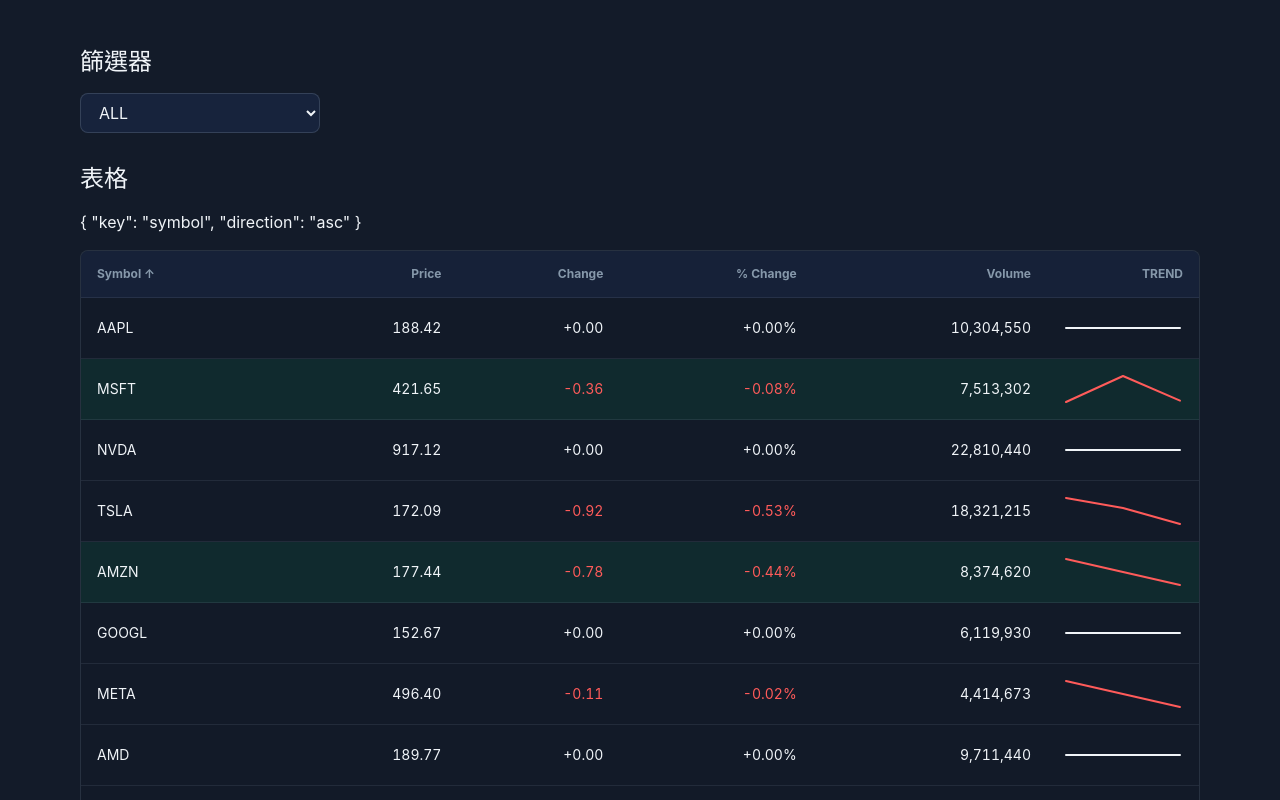
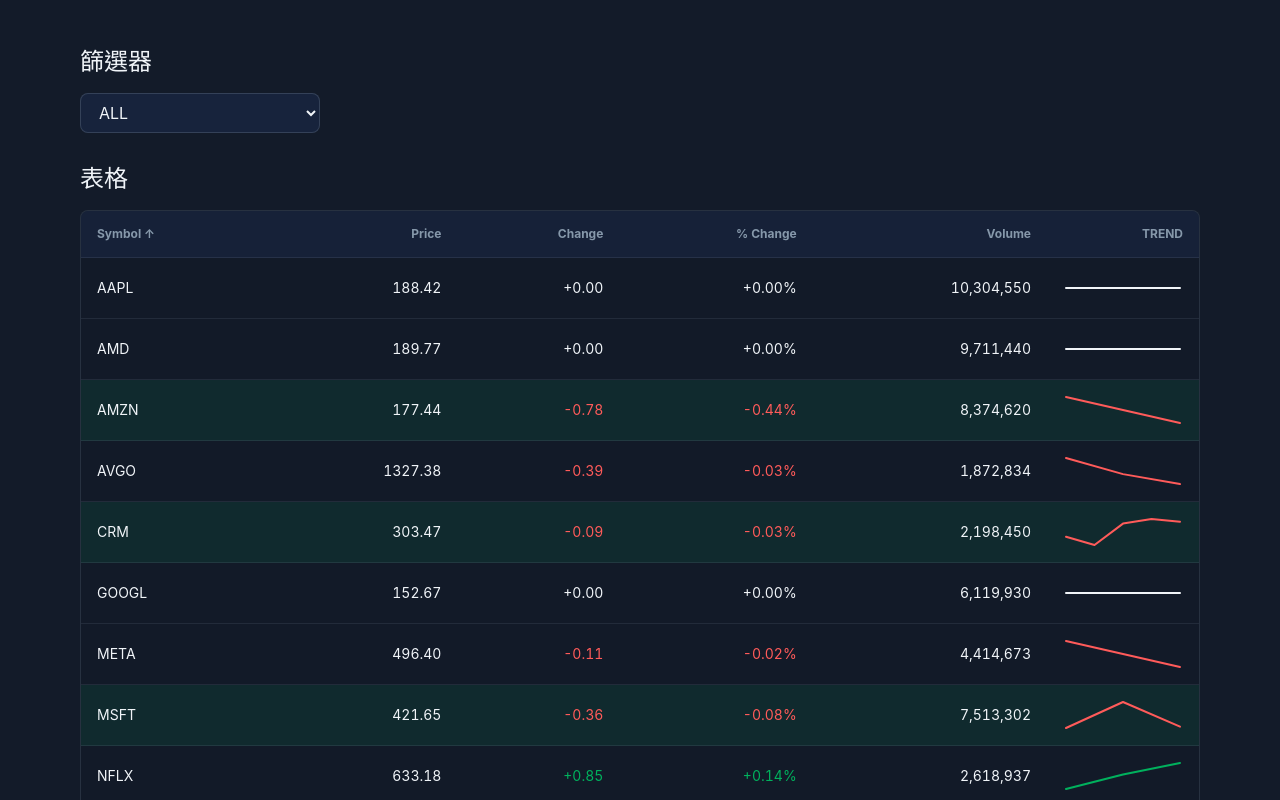
Before and after one commit to leeyang19970916/vue-stock, a Vue app: page / in a window 1280 px wide. Shown: the top 800 px of the page. Built offline with nearby package versions, Linux system fonts and the light colour scheme.

Commit message:
remove updatedAt on Col

```diff
--- a/package.json
+++ b/package.json
@@ -11,6 +11,7 @@
     "preview": "vite preview --host 127.0.0.1"
   },
   "dependencies": {
+    "dayjs": "^1.11.20",
     "vite": "^6.0.5",
     "vue": "^3.5.13"
   },
--- /dev/null
+++ b/src/components/Table/Sparkline.vue
@@ -0,0 +1,62 @@
+<script setup lang="ts">
+import type { StockRow } from "@/types";
+import { getLineStyle } from "@/utils/getLineStyle";
+
+const props = defineProps<{
+  row: StockRow;
+}>();
+
+// [AI 輔助] 用 AI 協助整理 SVG sparkline 的 min/max 正規化與單點 fallback。
+const getSparklinePoints = (trend: number[]): string => {
+  const width = 120;
+  const height = 32;
+  const padding = 3;
+
+  if (trend.length === 0) {
+    return "";
+  }
+
+  if (trend.length === 1) {
+    const y = (height / 2).toFixed(2);
+    const startX = padding.toFixed(2);
+    const endX = (width - padding).toFixed(2);
+
+    return `${startX},${y} ${endX},${y}`;
+  }
+
+  const min = Math.min(...trend);
+  const max = Math.max(...trend);
+  const range = max - min || 1;
+  const xStep = (width - padding * 2) / (trend.length - 1);
+
+  return trend
+    .map((value, index) => {
+      const x = padding + index * xStep;
+      const normalized = (value - min) / range;
+      const y = height - padding - normalized * (height - padding * 2);
+
+      return `${x.toFixed(2)},${y.toFixed(2)}`;
+    })
+    .join(" ");
+};
+</script>
+
+<template>
+  <svg
+    class="sparkline"
+    :class="getLineStyle(row.change)"
+    viewBox="0 0 120 32"
+    role="img"
+    :aria-label="`${row.symbol} recent price trend`"
+  >
+    <polyline
+      :points="getSparklinePoints(row.trend)"
+      fill="none"
+      stroke="currentColor"
+      stroke-linecap="round"
+      stroke-linejoin="round"
+      stroke-width="2"
+      vector-effect="non-scaling-stroke"
+    />
+  </svg>
+</template>
--- a/src/components/Table/TheadLabel.vue
+++ b/src/components/Table/TheadLabel.vue
@@ -25,9 +25,7 @@ const isSortableColKey = (key: Col["key"]): key is SortState["key"] =>
   key !== "trend";
 
 const updateSort = () => {
-  if (!isSortableColKey(key)) {
-    return;
-  }
+  if (!isSortableColKey(key)) return;
 
   if (model.value.key === key) {
     model.value.direction = model.value.direction === "asc" ? "desc" : "asc";
@@ -36,7 +34,7 @@ const updateSort = () => {
 
   model.value = {
     key,
-    direction: "asc",
+    direction: SORT_STATE.direction,
   };
 };
 </script>
--- a/src/components/Table/index.vue
+++ b/src/components/Table/index.vue
@@ -6,6 +6,8 @@ import { getLineStyle } from "@/utils/getLineStyle";
 import { computed, onMounted, onUnmounted, ref } from "vue";
 import TheadLabel from "@/components/Table/TheadLabel.vue";
 import type { Col, SortState } from "@/types/table";
+import Sparkline from "./Sparkline.vue";
+import { randomFloat, randomInt } from "@/utils/random";
 
 const props = defineProps<{
   searchForm: SearchForm;
@@ -28,7 +30,7 @@ const rows = ref<StockRow[]>([...MOCK_ROWS]);
 const sortState = ref<SortState>(SORT_STATE);
 
 const updatedRowIds = ref<Set<StockRow["id"]>>(new Set());
-let tickTimer: number | undefined;
+let tickTimer: number | undefined = undefined;
 
 const filteredRows = computed(() => {
   if (!props.searchForm.symbol) {
@@ -38,32 +40,24 @@ const filteredRows = computed(() => {
 });
 
 const sortedRows = computed(() => {
-  // ??
-  return 0;
+  const { direction, key } = sortState.value;
+  const directionValue = direction === "asc" ? 1 : -1;
+  const result = [...filteredRows.value].sort((a, b) => {
+    const aValue = a[key];
+    const bValue = b[key];
+    if (typeof aValue === "string" && typeof bValue === "string") {
+      return aValue.localeCompare(bValue) * directionValue;
+    }
 
-  // const directionValue = sortState.value.direction === "asc" ? 1 : -1;
+    if (typeof aValue === "number" && typeof bValue === "number") {
+      return (aValue - bValue) * directionValue;
+    }
 
-  // return [...filteredRows.value].sort((a, b) => {
-  //   const aValue = a[sortState.value.key];
-  //   const bValue = b[sortState.value.key];
+    return 0;
+  });
 
-  //   if (typeof aValue === "string" && typeof bValue === "string") {
-  //     return aValue.localeCompare(bValue) * directionValue;
-  //   }
-
-  //   if (typeof aValue === "number" && typeof bValue === "number") {
-  //     return (aValue - bValue) * directionValue;
-  //   }
-
-  //   return 0;
-  // });
+  return result;
 });
-
-const randomInt = (min: number, max: number): number =>
-  Math.floor(Math.random() * (max - min + 1)) + min;
-
-const randomFloat = (min: number, max: number): number =>
-  Math.random() * (max - min) + min;
 
 const getRandomRowIndexes = (
   rowCount: number,
@@ -142,40 +136,6 @@ const getValueToneClass = (row: StockRow, colKey: Col["key"]): string => {
   return getLineStyle(row[colKey]);
 };
 
-// [AI 輔助] 用 AI 協助整理 SVG sparkline 的 min/max 正規化與單點 fallback。
-const getSparklinePoints = (trend: number[]): string => {
-  const width = 120;
-  const height = 32;
-  const padding = 3;
-
-  if (trend.length === 0) {
-    return "";
-  }
-
-  if (trend.length === 1) {
-    const y = (height / 2).toFixed(2);
-    const startX = padding.toFixed(2);
-    const endX = (width - padding).toFixed(2);
-
-    return `${startX},${y} ${endX},${y}`;
-  }
-
-  const min = Math.min(...trend);
-  const max = Math.max(...trend);
-  const range = max - min || 1;
-  const xStep = (width - padding * 2) / (trend.length - 1);
-
-  return trend
-    .map((value, index) => {
-      const x = padding + index * xStep;
-      const normalized = (value - min) / range;
-      const y = height - padding - normalized * (height - padding * 2);
-
-      return `${x.toFixed(2)},${y.toFixed(2)}`;
-    })
-    .join(" ");
-};
-
 const formatCell = (
   row: StockRow,
   colKey: Exclude<Col["key"], "trend">
@@ -200,7 +160,6 @@ const formatCell = (
 </script>
 
 <template>
-  {{ sortState }}
   <table>
     <thead>
       <tr>
@@ -211,7 +170,7 @@ const formatCell = (
     </thead>
     <tbody>
       <tr
-        v-for="row in rows"
+        v-for="row in sortedRows"
         :key="row.id"
         :class="{ 'is-updated': updatedRowIds.has(row.id) }"
       >
@@ -221,23 +180,7 @@ const formatCell = (
           :class="getValueToneClass(row, col.key)"
         >
           <template v-if="col.key === 'trend'">
-            <svg
-              class="sparkline"
-              :class="getLineStyle(row.change)"
-              viewBox="0 0 120 32"
-              role="img"
-              :aria-label="`${row.symbol} recent price trend`"
-            >
-              <polyline
-                :points="getSparklinePoints(row.trend)"
-                fill="none"
-                stroke="currentColor"
-                stroke-linecap="round"
-                stroke-linejoin="round"
-                stroke-width="2"
-                vector-effect="non-scaling-stroke"
-              />
-            </svg>
+            <Sparkline :row />
           </template>
           <template v-else>
             {{ formatCell(row, col.key) }}
--- /dev/null
+++ b/src/utils/random.ts
@@ -0,0 +1,5 @@
+export const randomInt = (min: number, max: number): number =>
+  Math.floor(Math.random() * (max - min + 1)) + min;
+
+export const randomFloat = (min: number, max: number): number =>
+  Math.random() * (max - min) + min;
```
Also changed, not shown: 1 other file (tests, documents, lock files or other folders).
